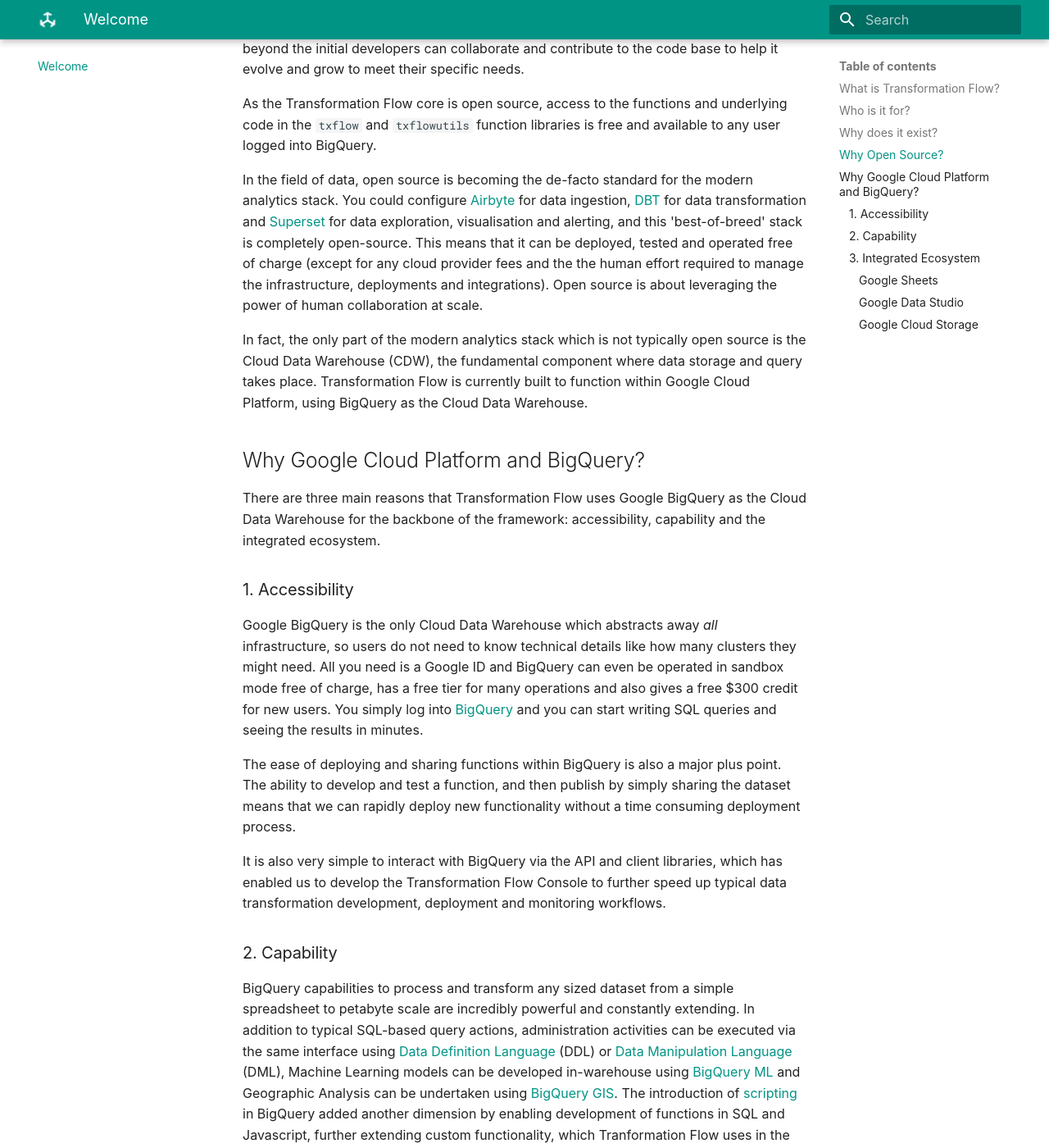
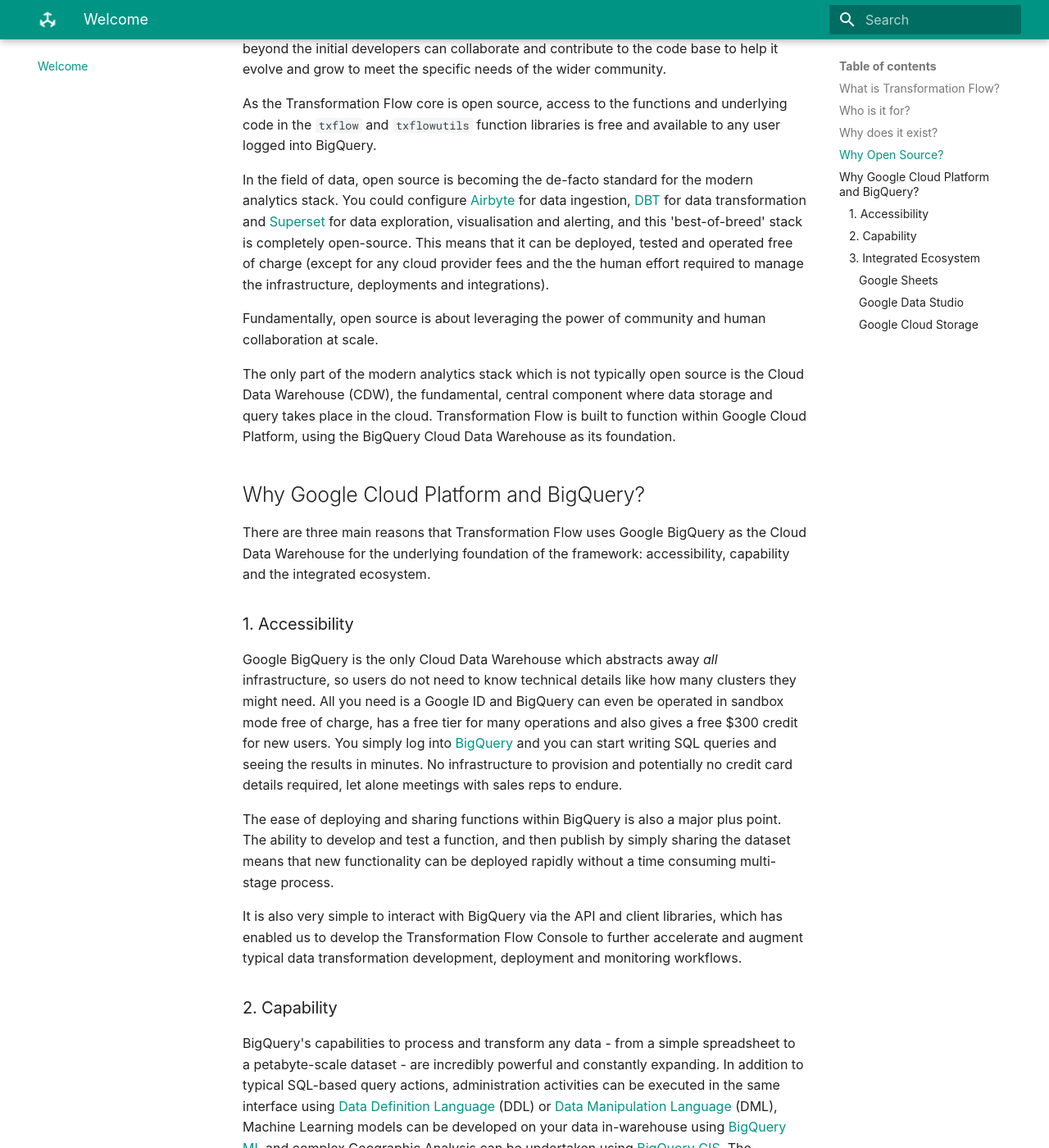
Before and after one commit to transformationflow/transformationflow.github.io, an MkDocs documentation site: the page built from docs/index.md, in a window 1280 px wide and 1400 px high, scrolled down 1264 px. Shown: the whole window at 82% size. Built offline with MkDocs 1.6.1 and Material for MkDocs 9.7.7, drawn with Linux system fonts in a browser that asks for light colours; some web fonts are replaced; comment, search, counter and statistics services are not loaded; some of the changed text lies outside the part shown.

Commit message:
Update index

```diff
--- a/docs/index.md
+++ b/docs/index.md
@@ -13,37 +13,41 @@
 
 However as the technology and capability frontiers accelerate towards the level of automation, scalability and professional standards commonly seen in the software engineering world, it is easy to forget about those trying to cross the other frontier... people, teams and organizations looking to move from their previous world of spreadsheets and manual human/data interaction to the new world of accessible, professional, world-class data tools.
 
-Transformation Flow is designed to support any individual or team, and to help them leverage modern analytics tools quickly and professionally for maximum data impact in the minimum time.
+Transformation Flow is designed to support any individual or team, and to help them leverage modern analytics tools quickly and professionally for maximum data impact in minimum time.
 
 ## Why Open Source?
-Open source means that the underlying code for Transformation Flow functions is shared freely, and can be copied, updated and used for any purpose.  It also means that people beyond the initial developers can collaborate and contribute to the code base to help it evolve and grow to meet their specific needs.
+Open source means that the underlying code for Transformation Flow functions is shared freely, and can be copied, updated and used for any purpose.  It also means that people beyond the initial developers can collaborate and contribute to the code base to help it evolve and grow to meet the specific needs of the wider community.
 
 As the Transformation Flow core is open source, access to the functions and underlying code in the `txflow` and `txflowutils` function libraries is free and available to any user logged into BigQuery.
 
-In the field of data, open source is becoming the de-facto standard for the modern analytics stack.  You could configure [Airbyte](https://airbyte.io) for data ingestion, [DBT](https://www.getdbt.com/) for data transformation and [Superset](https://superset.apache.org/) for data exploration, visualisation and alerting, and this 'best-of-breed' stack is completely open-source.  This means that it can be deployed, tested and operated free of charge (except for any cloud provider fees and the the human effort required to manage the infrastructure, deployments and integrations).  Open source is about leveraging the power of human collaboration at scale.
+In the field of data, open source is becoming the de-facto standard for the modern analytics stack.  You could configure [Airbyte](https://airbyte.io) for data ingestion, [DBT](https://www.getdbt.com/) for data transformation and [Superset](https://superset.apache.org/) for data exploration, visualisation and alerting, and this 'best-of-breed' stack is completely open-source.  This means that it can be deployed, tested and operated free of charge (except for any cloud provider fees and the the human effort required to manage the infrastructure, deployments and integrations).
 
-In fact, the only part of the modern analytics stack which is not typically open source is the Cloud Data Warehouse (CDW), the fundamental component where data storage and query takes place.  Transformation Flow is currently built to function within Google Cloud Platform, using BigQuery as the Cloud Data Warehouse.
+Fundamentally, open source is about leveraging the power of community and human collaboration at scale.
+
+The only part of the modern analytics stack which is not typically open source is the Cloud Data Warehouse (CDW), the fundamental, central component where data storage and query takes place in the cloud.  Transformation Flow is built to function within Google Cloud Platform, using the BigQuery Cloud Data Warehouse as its foundation.
 
 ## Why Google Cloud Platform and BigQuery?
-There are three main reasons that Transformation Flow uses Google BigQuery as the Cloud Data Warehouse for the backbone of the framework: accessibility, capability and the integrated ecosystem.
+There are three main reasons that Transformation Flow uses Google BigQuery as the Cloud Data Warehouse for the underlying foundation of the framework: accessibility, capability and the integrated ecosystem.
 
 ### 1. Accessibility
-Google BigQuery is the only Cloud Data Warehouse which abstracts away _all_ infrastructure, so users do not need to know technical details like how many clusters they might need.  All you need is a Google ID and BigQuery can even be operated in sandbox mode free of charge, has a free tier for many operations and also gives a free $300 credit for new users.  You simply log into [BigQuery](https://console.cloud.google.com/bigquery) and you can start writing SQL queries and seeing the results in minutes.
+Google BigQuery is the only Cloud Data Warehouse which abstracts away _all_ infrastructure, so users do not need to know technical details like how many clusters they might need.  All you need is a Google ID and BigQuery can even be operated in sandbox mode free of charge, has a free tier for many operations and also gives a free $300 credit for new users.  You simply log into [BigQuery](https://console.cloud.google.com/bigquery) and you can start writing SQL queries and seeing the results in minutes.  No infrastructure to provision and potentially no credit card details required, let alone meetings with sales reps to endure.
 
-The ease of deploying and sharing functions within BigQuery is also a major plus point.  The ability to develop and test a function, and then publish by simply sharing the dataset means that we can rapidly deploy new functionality without a time consuming deployment process.
+The ease of deploying and sharing functions within BigQuery is also a major plus point.  The ability to develop and test a function, and then publish by simply sharing the dataset means that new functionality can be deployed rapidly without a time consuming multi-stage process.
 
-It is also very simple to interact with BigQuery via the API and client libraries, which has enabled us to develop the Transformation Flow Console to further speed up typical data transformation development, deployment and monitoring workflows.
+It is also very simple to interact with BigQuery via the API and client libraries, which has enabled us to develop the Transformation Flow Console to further accelerate and augment typical data transformation development, deployment and monitoring workflows.
+
 
 ### 2. Capability
-BigQuery capabilities to process and transform any sized dataset from a simple spreadsheet to petabyte scale are incredibly powerful and constantly extending.  In addition to typical SQL-based query actions, administration activities can be executed via the same interface using [Data Definition Language](https://cloud.google.com/bigquery/docs/reference/standard-sql/data-definition-language) (DDL) or [Data Manipulation Language](https://cloud.google.com/bigquery/docs/reference/standard-sql/data-definition-language) (DML), Machine Learning models can be developed in-warehouse using [BigQuery ML](https://cloud.google.com/bigquery-ml/docs/introduction) and Geographic Analysis can be undertaken using [BigQuery GIS](https://cloud.google.com/bigquery/docs/gis-intro).  The introduction of [scripting](https://cloud.google.com/blog/products/data-analytics/command-and-control-now-easier-in-bigquery-with-scripting-and-stored-procedures) in BigQuery added another dimension by enabling development of functions in SQL and Javascript, further extending custom functionality, which Tranformation Flow uses in the `txflow` and `txflowutil` function libraries.
+BigQuery's capabilities to process and transform any data - from a simple spreadsheet to a petabyte-scale dataset - are incredibly powerful and constantly expanding.  In addition to typical SQL-based query actions, administration activities can be executed in the same interface using [Data Definition Language](https://cloud.google.com/bigquery/docs/reference/standard-sql/data-definition-language) (DDL) or [Data Manipulation Language](https://cloud.google.com/bigquery/docs/reference/standard-sql/data-definition-language) (DML), Machine Learning models can be developed on your data in-warehouse using [BigQuery ML](https://cloud.google.com/bigquery-ml/docs/introduction) and complex Geographic Analysis can be undertaken using [BigQuery GIS](https://cloud.google.com/bigquery/docs/gis-intro).  The introduction of [scripting](https://cloud.google.com/blog/products/data-analytics/command-and-control-now-easier-in-bigquery-with-scripting-and-stored-procedures) in BigQuery added another dimension by enabling development of functions in SQL and Javascript, further extending its capabilities with custom functionality such as the functions in the Transformation Flow `txflow` and `txflowutil` libraries.
 
-Forrester rated BigQuery as the Leader in their [Q1-2021 Cloud Data Warehousing Report](https://cloud.google.com/forrester-wave-cloud-data-warehouse-2021), and as BigQuery continues to innovate and grow we are confident in our choice to base Transformation Flow within this ecosystem.
+Forrester rated BigQuery as the Leader in their [Q1-2021 Cloud Data Warehousing Report](https://cloud.google.com/forrester-wave-cloud-data-warehouse-2021), and as BigQuery continues to innovate and evolve we are confident in our choice to grow Transformation Flow within this ecosystem.
 
 ### 3. Integrated Ecosystem
 BigQuery is deeply integrated with other key components of Google Cloud Platform and Google Workplace, which makes a number of different powerful workflows trivial to set up and use:
 
 #### Google Sheets
 
+
 #### Google Data Studio
 
 #### Google Cloud Storage
```
